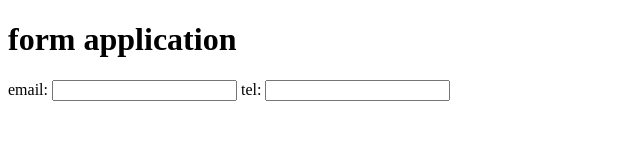
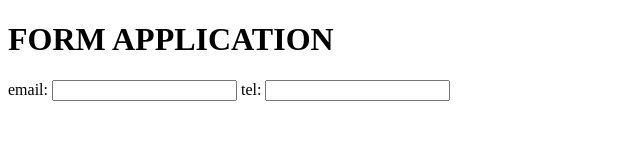
Before and after one commit to CHRIS922-CODER/vscode_github, a plain HTML site: page index.html in a window 1280 px wide. Shown: the whole page, without its empty margins (0-640 px from the left). Drawn offline with Linux system fonts and the light colour scheme.

Commit message:
changed the heading to uppercase

```diff
--- a/index.html
+++ b/index.html
@@ -4,10 +4,11 @@
     <meta charset="UTF-8">
     <meta http-equiv="X-UA-Compatible" content="IE=edge">
     <meta name="viewport" content="width=device-width, initial-scale=1.0">
+    <link rel="stylesheet" href="styles.css">
     <title>vs code_github</title>
 </head>
 <body>
-    <h1>form application</h1>
+    <h1 style="text-transform: uppercase">form application</h1>
     <form action="">
         email:
         <input type="email" required="required">
```
